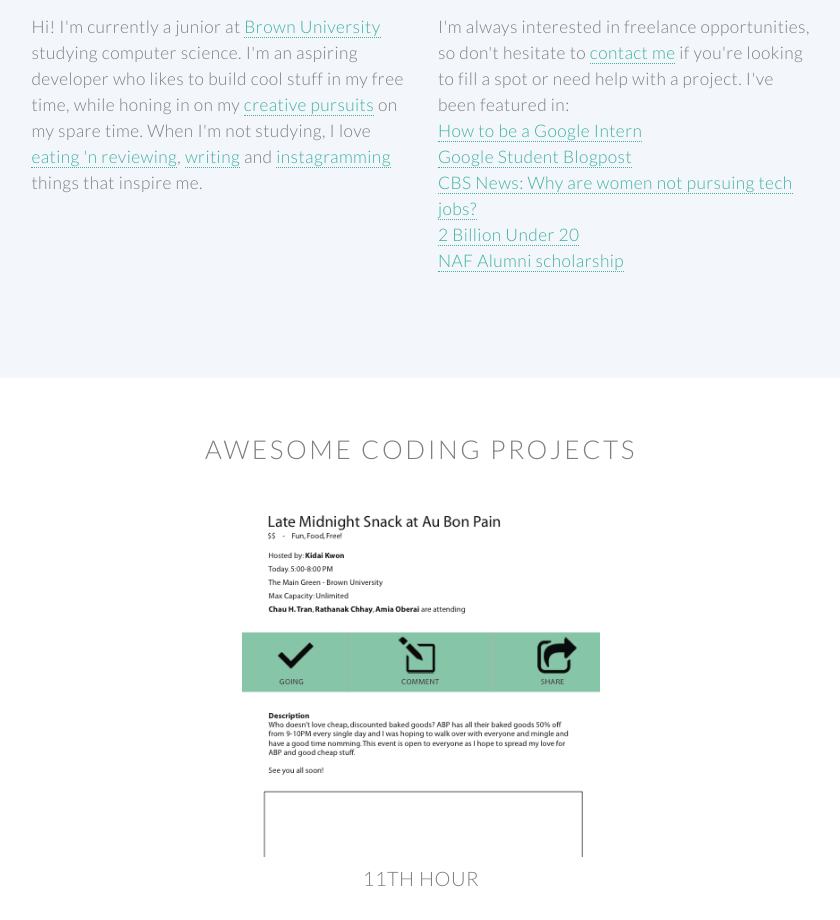
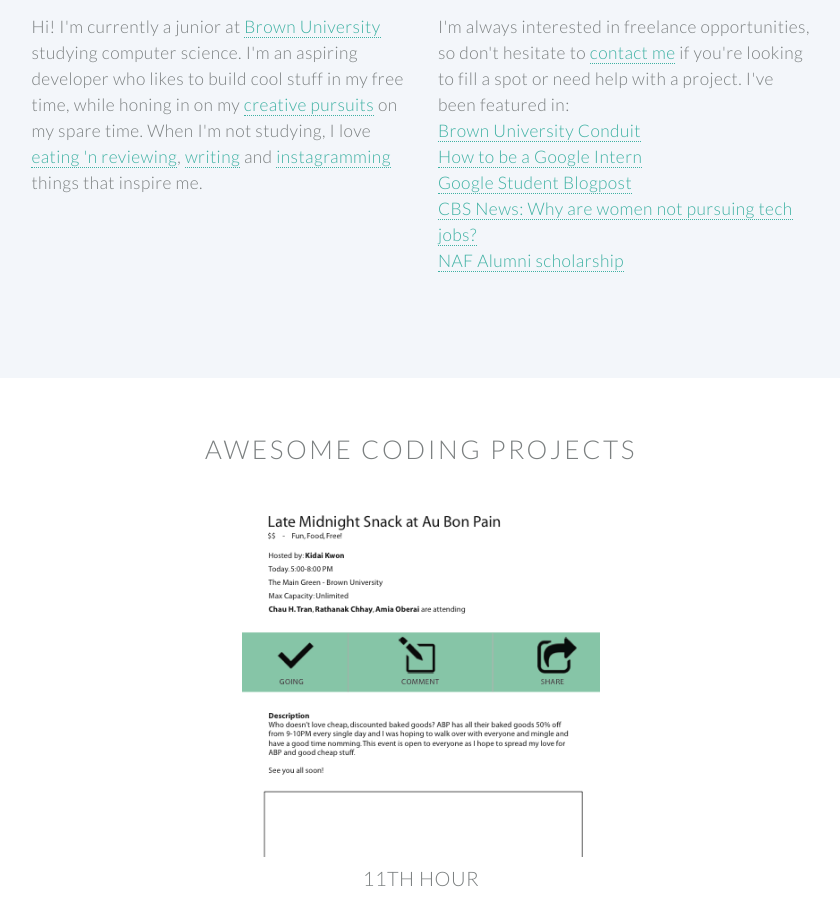
Before and after one commit to molllified/molllified.github.io, a plain HTML site: page index.html in a window 1280 px wide. Shown: the part 980-1900 px from the top of the page, without its empty margins (219-1059 px from the left). Drawn offline with Linux system fonts and the light colour scheme.

Commit message:
featured in..

```diff
--- a/index.html
+++ b/index.html
@@ -78,6 +78,9 @@
 							I've been featured in:
 							<ul>
 								<li>
+									<a href="http://cs.brown.edu/about/conduit/conduit_v23n1.pdf">Brown University Conduit</a>
+								</li>
+								<li>
 									<a href="http://www.businessinsider.com/how-to-be-a-google-intern-2013-12">How to be a Google Intern</a>
 								</li>
 								<li>
@@ -87,85 +90,12 @@
 									<a href="http://www.cbsnews.com/video/watch/?id=50158139n">CBS News: Why are women not pursuing tech jobs?</a>
 								</li>
 								<li>
-									<a href="http://2billionunder20.com/blog/2013/06/22/molly/">2 Billion Under 20</a>
-								</li>
-								<li>
 									<a href="http://naf.org/2011-naf-alumni-business-scholarship-winners">NAF Alumni scholarship</a>
 								</li>
 							</ul>
 						</section>
 					</div>
 				</header>
-
-				<!-- One -->
-					<!-- <section class="wrapper style2 container special-alt">
-						<div class="row half">
-							<div class="8u">
-
-								<header>
-									<h2>Behold the <strong>icons</strong> that visualize what you’re all about. or just take up space. your call bro.</h2>
-								</header>
-								<p>Sed tristique purus vitae volutpat ultrices. Aliquam eu elit eget arcu comteger ut fermentum lorem. Lorem ipsum dolor sit amet. Sed tristique purus vitae volutpat ultrices. eu elit eget commodo. Sed tristique purus vitae volutpat ultrices. Aliquam eu elit eget arcu commodo.</p>
-								<footer>
-									<ul class="buttons">
-										<li><a href="#" class="button">Find Out More</a></li>
-									</ul>
-								</footer>
-
-							</div>
-							<div class="4u skel-cell-important">
-
-								<ul class="feature-icons">
-									<li><span class="icon fa-clock-o"><span class="label">Feature 1</span></span></li>
-									<li><span class="icon fa-volume-up"><span class="label">Feature 2</span></span></li>
-									<li><span class="icon fa-laptop"><span class="label">Feature 3</span></span></li>
-									<li><span class="icon fa-inbox"><span class="label">Feature 4</span></span></li>
-									<li><span class="icon fa-lock"><span class="label">Feature 5</span></span></li>
-									<li><span class="icon fa-cog"><span class="label">Feature 6</span></span></li>
-								</ul>
-
-							</div>
-						</div>
-					</section> -->
-
-				<!-- Two -->
-					<!-- <section class="wrapper style1 container special">
-						<div class="row">
-							<div class="4u">
-
-								<section>
-									<span class="icon feature fa-check"></span>
-									<header>
-										<h3>This is Something</h3>
-									</header>
-									<p>Sed tristique purus vitae volutpat ultrices. Aliquam eu elit eget arcu commodo suscipit dolor nec nibh. Proin a ullamcorper elit, et sagittis turpis. Integer ut fermentum.</p>
-								</section>
-
-							</div>
-							<div class="4u">
-
-								<section>
-									<span class="icon feature fa-check"></span>
-									<header>
-										<h3>Also Something</h3>
-									</header>
-									<p>Sed tristique purus vitae volutpat ultrices. Aliquam eu elit eget arcu commodo suscipit dolor nec nibh. Proin a ullamcorper elit, et sagittis turpis. Integer ut fermentum.</p>
-								</section>
-
-							</div>
-							<div class="4u">
-
-								<section>
-									<span class="icon feature fa-check"></span>
-									<header>
-										<h3>Probably Something</h3>
-									</header>
-									<p>Sed tristique purus vitae volutpat ultrices. Aliquam eu elit eget arcu commodo suscipit dolor nec nibh. Proin a ullamcorper elit, et sagittis turpis. Integer ut fermentum.</p>
-								</section>
-
-							</div>
-						</div>
-					</section> -->
 
 				<!-- Three -->
 					<section class="wrapper style3 container special" id="coding">
```
